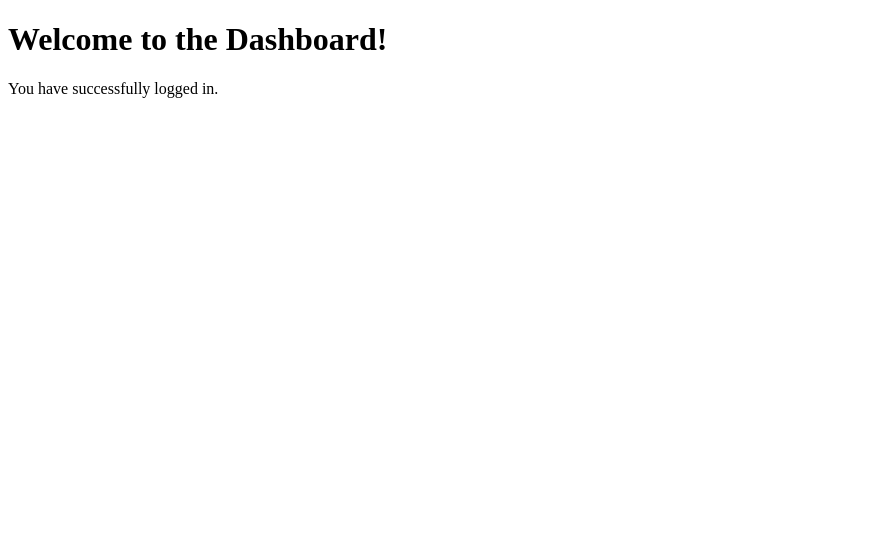
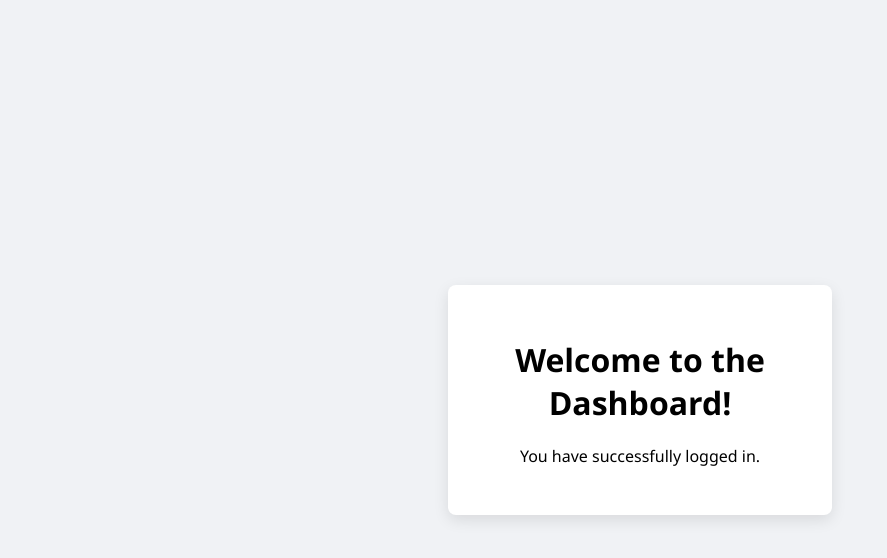
Before and after one commit to Hill-max/Get, a website: page dashboard.html in a window 1280 px wide. Shown: the whole page, without its empty margins (0-887 px from the left). Drawn offline with Linux system fonts and the light colour scheme; files that its build step writes are made by us from their sources; the site is published under a folder, as on GitHub Pages, so addresses that start at the root find nothing.

Commit message:
Add files via upload

```diff
--- a/dashboard.html
+++ b/dashboard.html
@@ -3,7 +3,7 @@
 <head>
   <meta charset="UTF-8">
   <title>Dashboard</title>
-  <link rel="stylesheet" href="/css/style.css">
+  <link rel="stylesheet" href="style.css">
 </head>
 <body>
   <div class="dashboard">
```
Also changed, not shown: index.html (+2 -2 lines).
